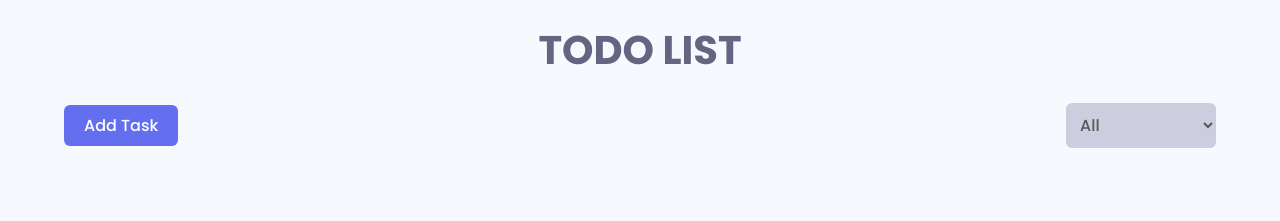
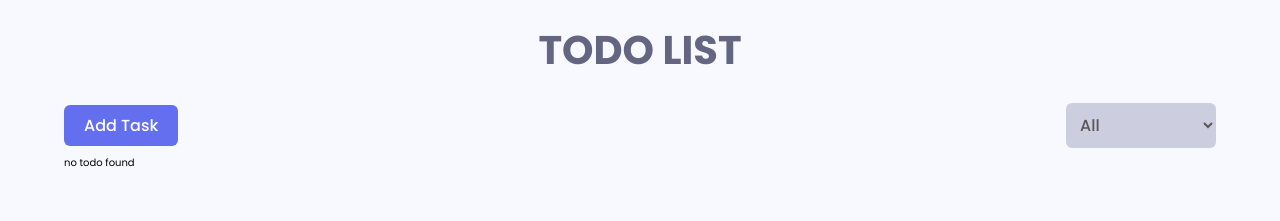
Before and after one commit to YZDmitriy/TODO-React-App, a React (Create React App) app: page / in a window 1280 px wide. Shown: the top 221 px of the page. Built offline with nearby package versions, Linux system fonts and the light colour scheme.

Commit message:
add list todos

```diff
--- a/src/App.jsx
+++ b/src/App.jsx
@@ -1,4 +1,5 @@
 import React from 'react';
+import { Toaster } from 'react-hot-toast';
 import AppContent from './components/AppContent';
 import AppHeader from './components/AppHeader';
 import PageTitle from './components/PageTitle';
@@ -6,13 +7,23 @@ import styles from './styles/modules/app.module.scss';
 
 function App(props) {
   return (
-    <div className='container'>
-      <PageTitle>TODO LIST</PageTitle>
-      <div className={styles.app_wrapper}>
-        <AppHeader/>
-        <AppContent/>
+    <>
+      <div className='container'>
+        <PageTitle>TODO LIST</PageTitle>
+        <div className={styles.app_wrapper}>
+          <AppHeader />
+          <AppContent />
+        </div>
       </div>
-    </div>
+      <Toaster
+        position='center'
+        toastOptions={{
+          style: {
+            fontSize: '1.5rem',
+          },
+        }}
+      />
+    </>
   );
 }
 
--- a/src/components/AppContent.jsx
+++ b/src/components/AppContent.jsx
@@ -1,9 +1,18 @@
 import React from 'react';
+import { useSelector } from 'react-redux';
+import TodoItem from './TodoItem';
 
 function AppContent(props) {
+  const todoList = useSelector((state) => state.todo.todoList);
+
+  const sortedTodoList = [...todoList];
+  sortedTodoList.sort((a, b) => new Date(b.time) - new Date(a.time));
+
   return (
     <div>
-
+      {sortedTodoList && sortedTodoList.length > 0
+        ? sortedTodoList.map((todo) => <TodoItem todo={todo}/>)
+        : 'no todo found'}
     </div>
   );
 }
--- /dev/null
+++ b/src/components/TodoItem.jsx
@@ -0,0 +1,17 @@
+import React from 'react';
+import styles from '../styles/modules/todoItem.module.scss';
+
+function TodoItem({ todo }) {
+  return (
+    <div className={styles.item}>
+      <div className={styles.todoDetals}>
+        []
+        <div className={styles.text}>
+          <p>{todo.title}</p>
+        </div>
+      </div>
+    </div>
+  );
+}
+
+export default TodoItem;
--- a/src/components/TodoModel.jsx
+++ b/src/components/TodoModel.jsx
@@ -5,6 +5,7 @@ import Button from './Button';
 import { useDispatch } from 'react-redux';
 import { addTodo } from '../slices/todoSlices';
 import { v4 as uuid } from 'uuid';
+import toast from 'react-hot-toast';
 
 function TodoModel({ modalOpen, setModalOpen }) {
   const [title, setTitle] = useState('');
@@ -23,6 +24,10 @@ function TodoModel({ modalOpen, setModalOpen }) {
           time: new Date().toLocaleDateString(),
         })
       );
+      toast.success('Task Added Successfully');
+      setModalOpen(false);
+    } else {
+      toast.error("Title shouldn't be emply");
     }
   };
 
```
